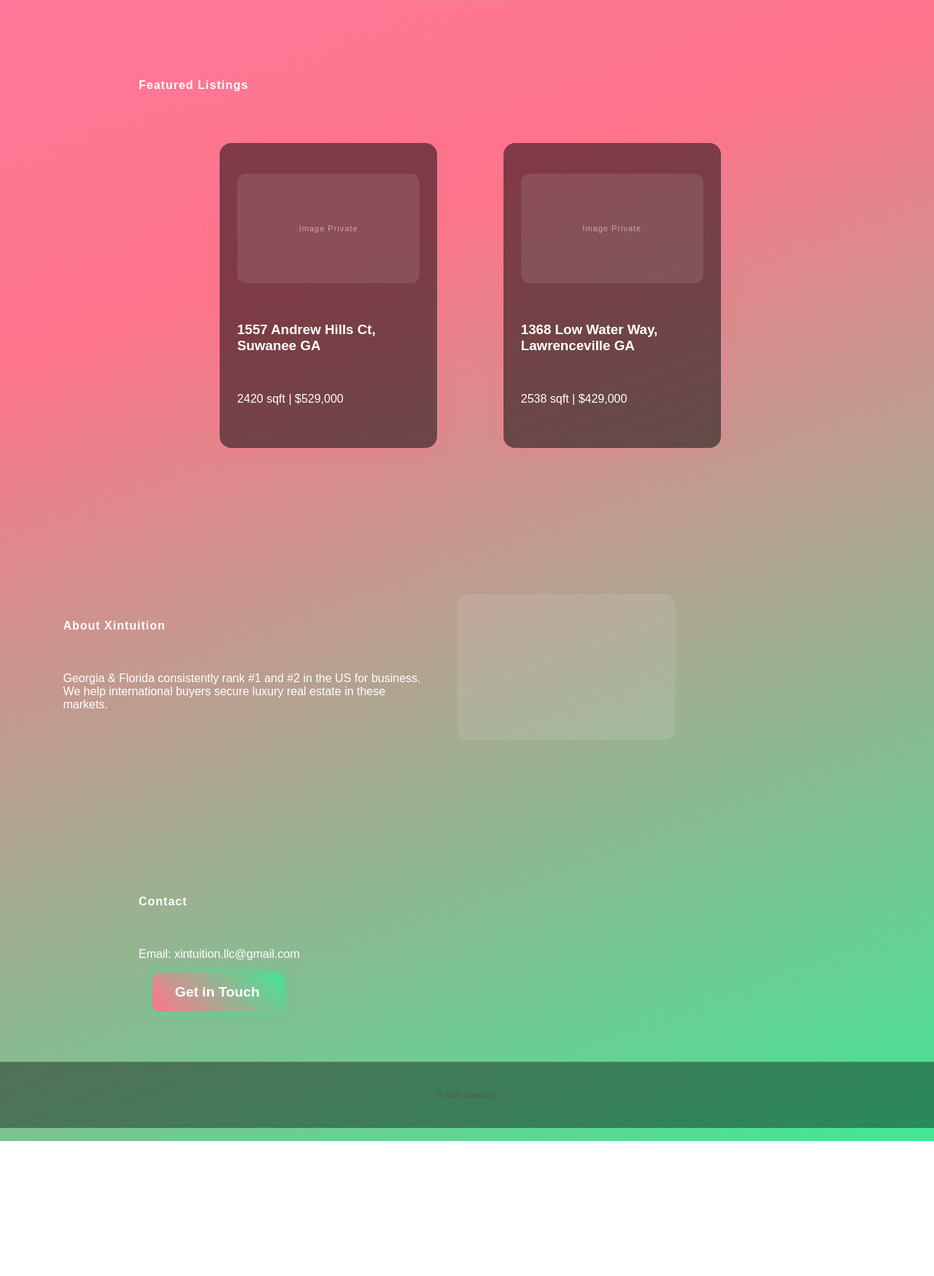
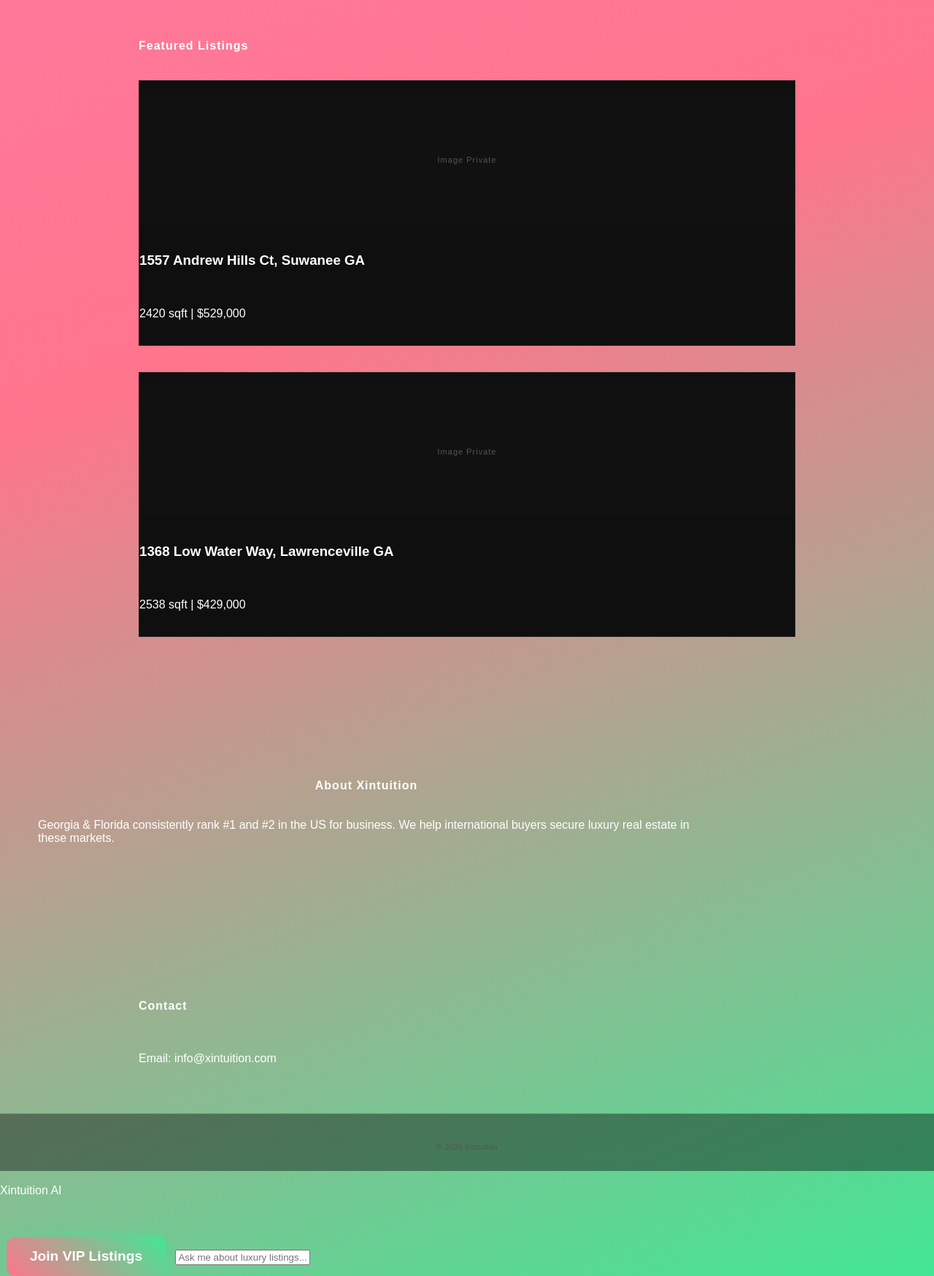
Before and after one commit to xintuition/xintuition-site, a plain HTML site: page index.html in a window 1280 px wide. Shown: the part 1020-2769 px from the top of the page at 73% size. Before the commit the page ends 2584 px from the top, so only its background shows below. Drawn offline with nearby package versions, Linux system fonts and the light colour scheme.

Commit message:
Singularity Model
Added AI chatbot feature and updated contact email.

```diff
--- a/index.html
+++ b/index.html
@@ -6,12 +6,11 @@
 <title>Xintuition Real Estate</title>
 <link rel="stylesheet" href="styles.css">
 <link rel="stylesheet" href="main-theme.css">
+<script src="https://cdn.jsdelivr.net/npm/three@0.162.0/build/three.min.js"></script>
 </head>
 <body>
-
-  <!-- Header -->
 <header>
-    <h1 class="logo float">XINTUITION</h1>
+  <h1 class="logo">XINTUITION</h1>
   <nav>
     <a href="#listings">Listings</a>
     <a href="#about">About</a>
@@ -19,54 +18,49 @@
   </nav>
 </header>
 
-  <!-- Hero Section -->
-  <section id="hero" class="fade-in">
-    <div class="hero-bg"></div>
-    <div class="hero-content">
-      <h2 class="glow-text">Luxury Homes in Atlanta & Florida</h2>
-      <p>AI-powered insights. Premium international real estate.</p>
-      <button class="cta float">Get Started</button>
-    </div>
+<section id="hero">
+  <h2>Luxury Homes in Atlanta & Florida</h2>
+  <p>We specialize in connecting international buyers with the finest properties.</p>
 </section>
 
-  <!-- Featured Listings -->
-  <section id="listings" class="fade-in">
+<section id="listings">
   <h2>Featured Listings</h2>
-    <div class="cards-container">
-      <div class="listing-card float">
+  <div class="listing">
     <div class="image">Image Private</div>
     <h3>1557 Andrew Hills Ct, Suwanee GA</h3>
     <p>2420 sqft | $529,000</p>
   </div>
-      <div class="listing-card float">
+  <div class="listing">
     <div class="image">Image Private</div>
     <h3>1368 Low Water Way, Lawrenceville GA</h3>
     <p>2538 sqft | $429,000</p>
   </div>
-    </div>
 </section>
 
-  <!-- About Section -->
-  <section id="about" class="fade-in">
-    <div class="about-text">
+<section id="about">
   <h2>About Xintuition</h2>
   <p>Georgia & Florida consistently rank #1 and #2 in the US for business. We help international buyers secure luxury real estate in these markets.</p>
-    </div>
-    <div class="about-visual float"></div>
 </section>
 
-  <!-- Contact Section -->
-  <section id="contact" class="fade-in">
+<section id="contact">
   <h2>Contact</h2>
-    <p>Email: xintuition.llc@gmail.com</p>
-    <button class="cta float">Get in Touch</button>
+  <p>Email: info@xintuition.com</p>
 </section>
 
-  <!-- Footer -->
 <footer>
   <p>© 2026 Xintuition</p>
 </footer>
 
+<!-- AI Chatbot -->
+<div id="chatbot" class="float-chat">
+  <div class="chat-header">Xintuition AI</div>
+  <div class="chat-messages"></div>
+  <div id="room-viewer"></div>
+  <div id="chat-preview"></div>
+  <button id="chat-cta" class="cta">Join VIP Listings</button>
+  <input type="text" placeholder="Ask me about luxury listings..." id="chat-input"/>
+</div>
+
 <script src="main.js"></script>
 </body>
 </html>
```
Lines whose indentation alone changed are shown as unchanged.
